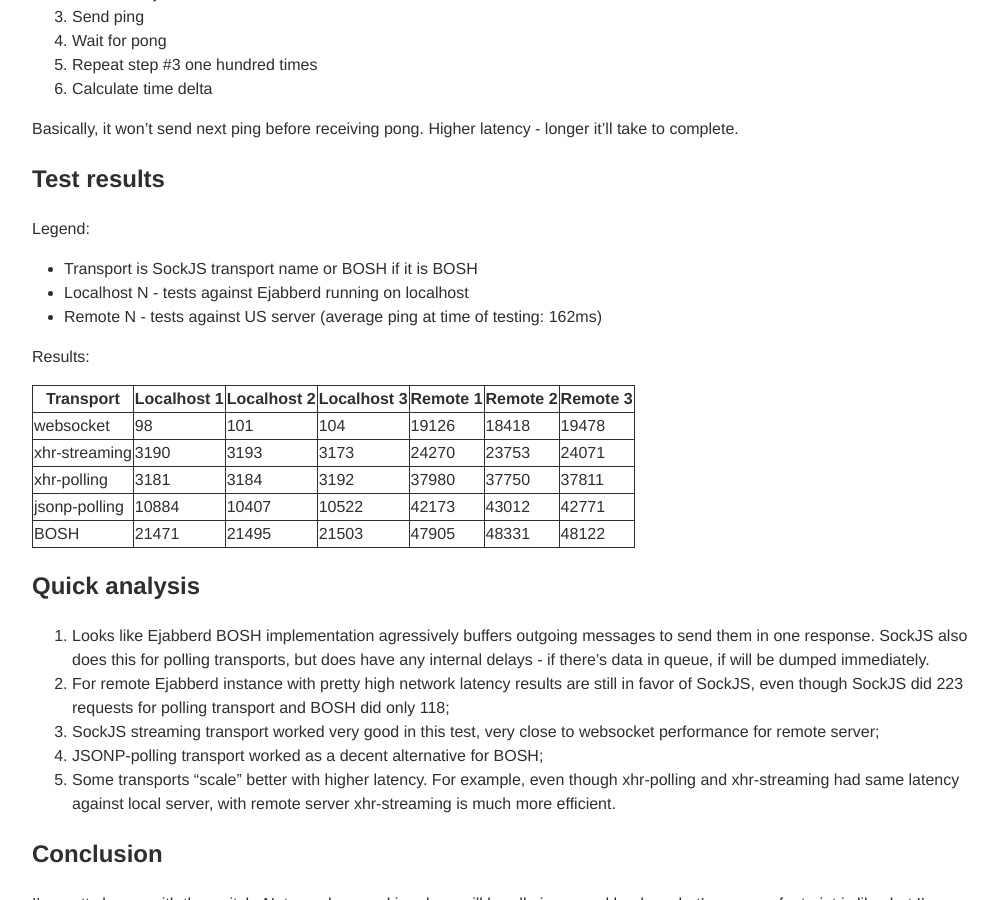
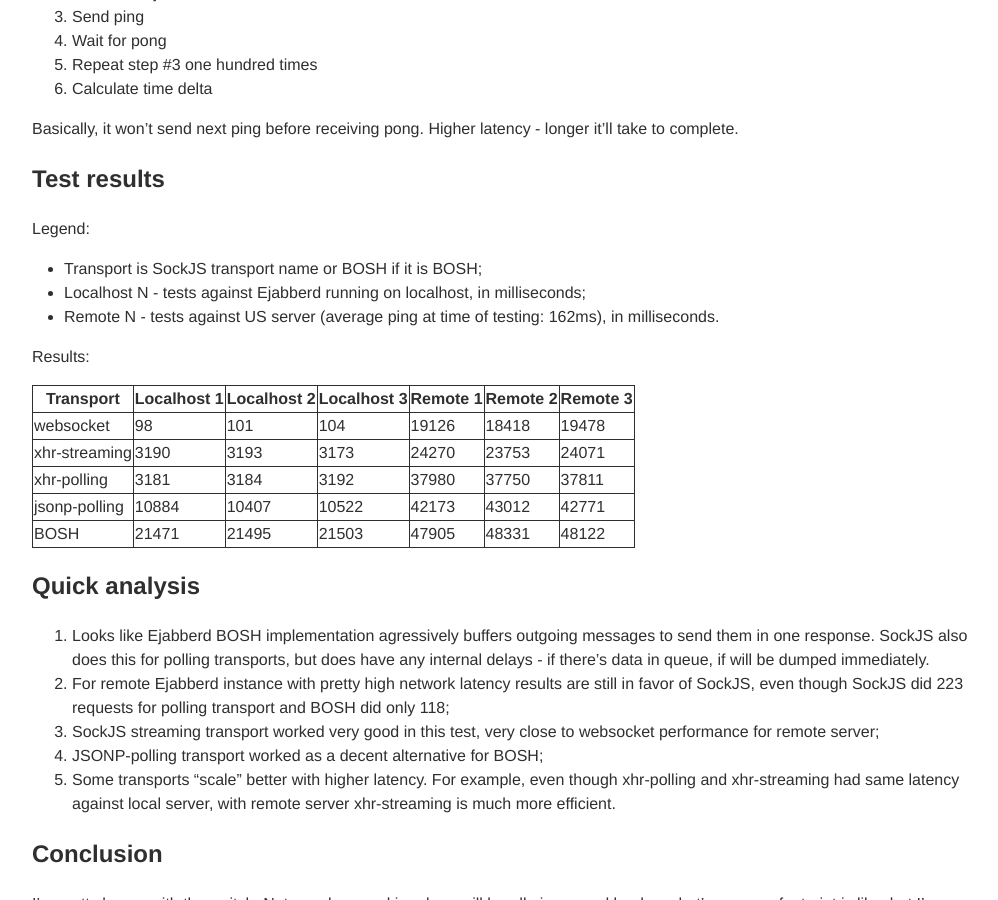
Before and after one commit to mrjoes/mrjoes.github.com, a Jekyll site: the page built from _posts/2012-10-11-sockjs-ejabberd.md, in a window 1280 px wide and 900 px high, scrolled down 1442 px. Shown: the whole window, without its empty margins (128-1126 px from the left). Built offline with Jekyll 4.4.1, drawn with Linux system fonts in a browser that asks for light colours; comment, search, counter and statistics services are not loaded.

Commit message:
Measurement fix

```diff
--- a/_posts/2012-10-11-sockjs-ejabberd.md
+++ b/_posts/2012-10-11-sockjs-ejabberd.md
@@ -75,9 +75,9 @@ Test results
 
 Legend:
 
-* Transport is SockJS transport name or BOSH if it is BOSH
-* Localhost N - tests against Ejabberd running on localhost
-* Remote N - tests against US server (average ping at time of testing: 162ms)
+* Transport is SockJS transport name or BOSH if it is BOSH;
+* Localhost N - tests against Ejabberd running on localhost, in milliseconds;
+* Remote N - tests against US server (average ping at time of testing: 162ms), in milliseconds.
 
 
 Results:
```
